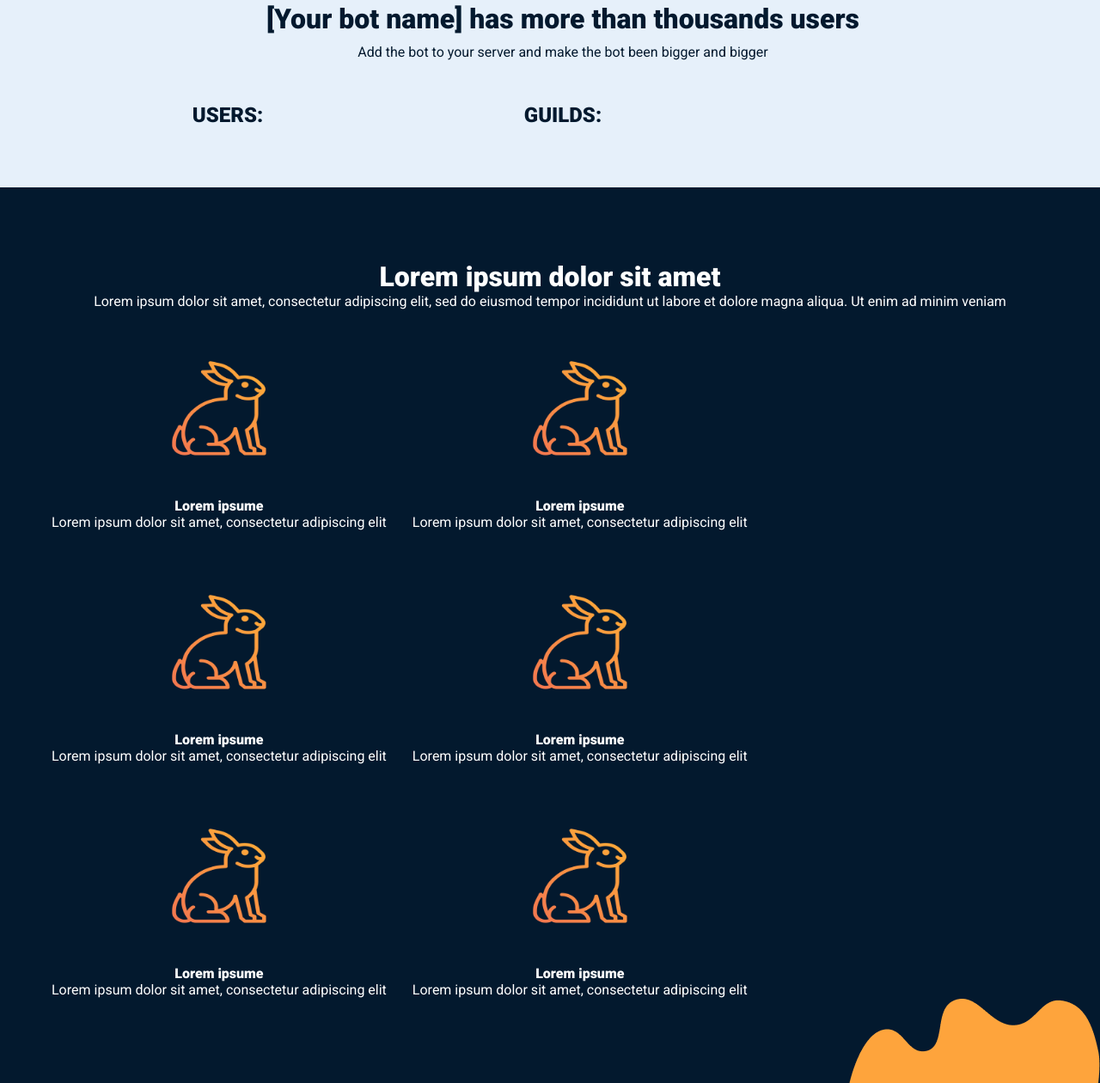
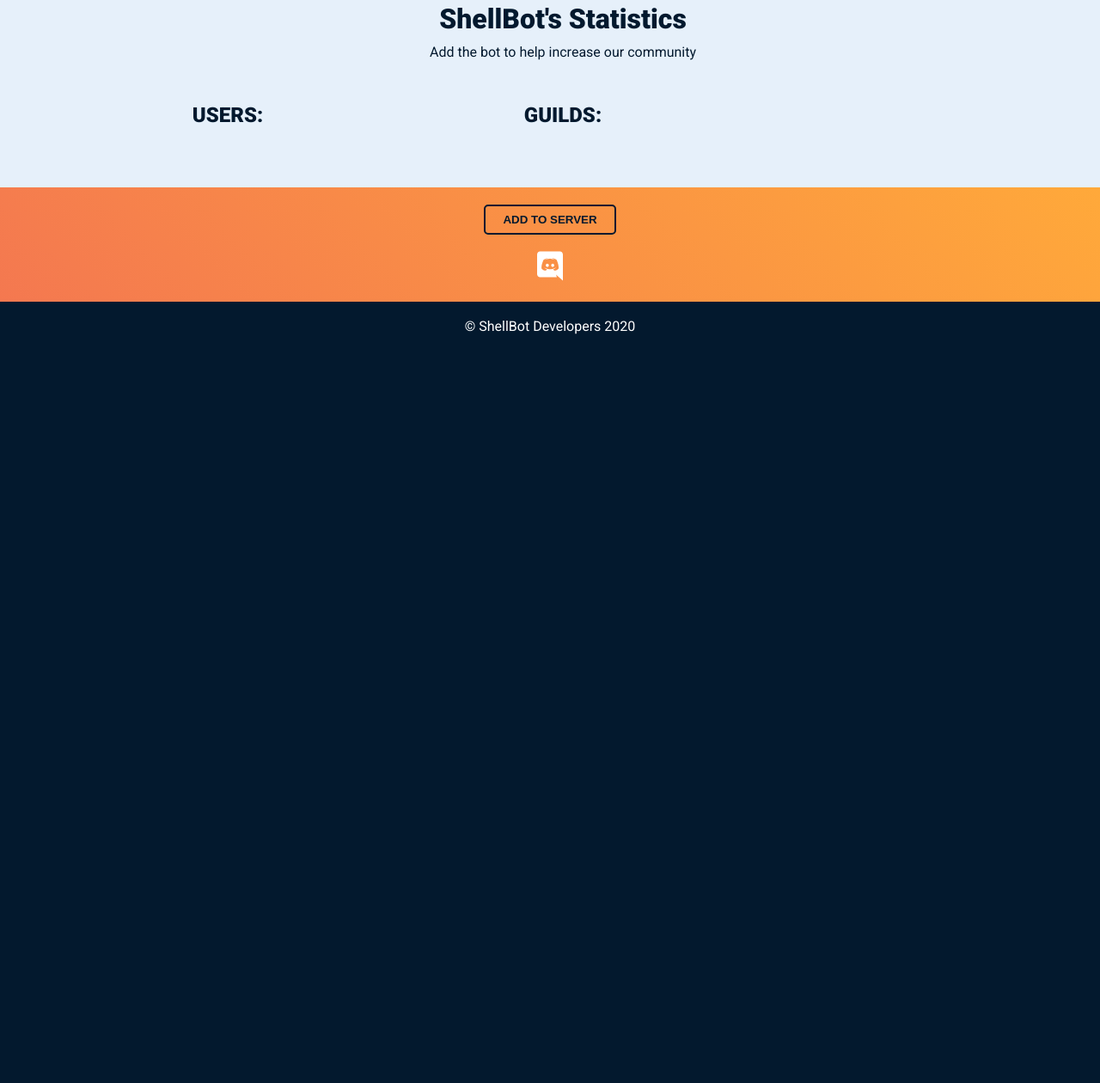
Before and after one commit to ShellBot-Developers/shellbot.github.io, a plain HTML site: page index.html in a window 1280 px wide. Shown: the part 730-1990 px from the top of the page at 86% size. After the commit the page ends 1119 px from the top, so only its background shows below. Drawn offline with Linux system fonts and the light colour scheme; no server answers.

Commit message:
Update index.html

```diff
--- a/index.html
+++ b/index.html
@@ -35,10 +35,10 @@
       <div class="container">
 
       <h1 class="statics-title">
-        [Your bot name] has more than thousands users
+        ShellBot's Statistics
       </h1>
         <p class="statics-description">
-          Add the bot to your server and make the bot been bigger and bigger
+          Add the bot to help increase our community
         </p>
       <div class="row">
 
@@ -58,71 +58,6 @@
       </div>
     </div>
 
-    <div id="feutures" class="feutures-section">
-      <h1 class="feutures-title">
-        Lorem ipsum dolor sit amet
-      </h1>
-      <p class="feutures-desciption">
-        Lorem ipsum dolor sit amet, consectetur adipiscing elit, sed do eiusmod tempor incididunt ut labore et dolore magna aliqua. Ut enim ad minim veniam
-      </p>
-      <div class="row">
-        <div class="feutures-card">
-          <img src="/rabbit.png" class="card-image" width="200">
-          <h4 class="card-title">
-            Lorem ipsume
-          </h4>
-          <p class="card-description">
-            Lorem ipsum dolor sit amet, consectetur adipiscing elit
-          </p>
-        </div>
-        <div class="feutures-card">
-          <img src="/rabbit.png" class="card-image" width="200">
-          <h4 class="card-title">
-            Lorem ipsume
-          </h4>
-          <p class="card-description">
-            Lorem ipsum dolor sit amet, consectetur adipiscing elit
-          </p>
-        </div>
-        <div class="feutures-card">
-          <img src="/rabbit.png" class="card-image" width="200">
-          <h4 class="card-title">
-            Lorem ipsume
-          </h4>
-          <p class="card-description">
-            Lorem ipsum dolor sit amet, consectetur adipiscing elit
-          </p>
-        </div>
-                <div class="feutures-card">
-          <img src="/rabbit.png" class="card-image" width="200">
-          <h4 class="card-title">
-            Lorem ipsume
-          </h4>
-          <p class="card-description">
-            Lorem ipsum dolor sit amet, consectetur adipiscing elit
-          </p>
-        </div>
-                <div class="feutures-card">
-          <img src="/rabbit.png" class="card-image" width="200">
-          <h4 class="card-title">
-            Lorem ipsume
-          </h4>
-          <p class="card-description">
-            Lorem ipsum dolor sit amet, consectetur adipiscing elit
-          </p>
-        </div>
-                <div class="feutures-card">
-          <img src="/rabbit.png" class="card-image" width="200">
-          <h4 class="card-title">
-            Lorem ipsume
-          </h4>
-          <p class="card-description">
-            Lorem ipsum dolor sit amet, consectetur adipiscing elit
-          </p>
-        </div>
-      </div>
-    </div>
-
 
     <div class="s-m-section">
 
```
